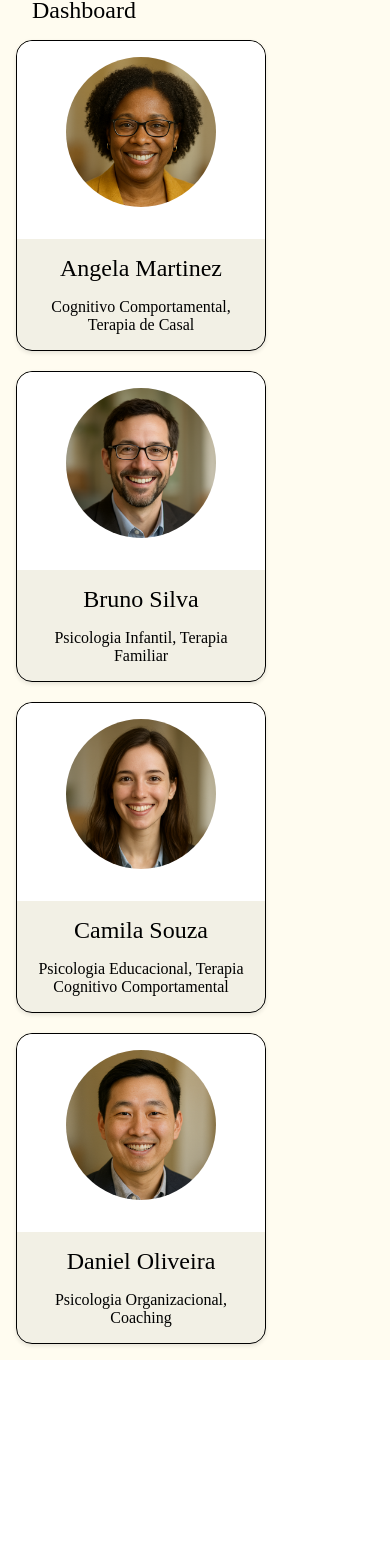
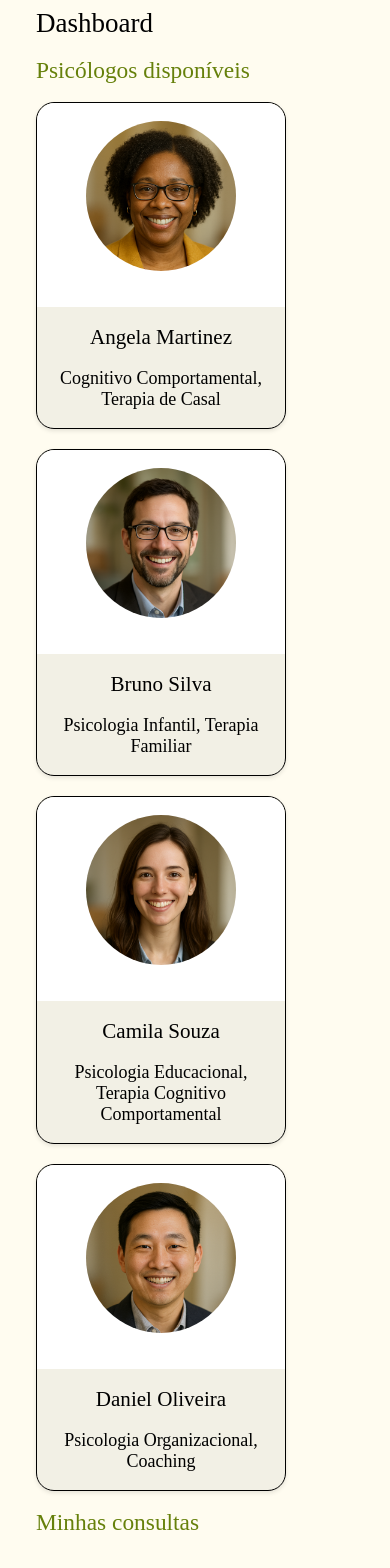
Before and after one commit to LuccaPCS/MindCare, a React (Vite) app: page /dashboard in a window 390 px wide. Shown: the part 87-1655 px from the top of the page. Before the commit the page ends 1447 px from the top, so only its background shows below. Built offline with nearby package versions, Linux system fonts and the light colour scheme.

Commit message:
perfil pro e cliente 0.8

```diff
--- a/src/App.jsx
+++ b/src/App.jsx
@@ -4,8 +4,12 @@ import ChooseProfileSignup from "./pages/choose-profile-signup.jsx";
 import ClientSignupPage from "./pages/client-signup-page.jsx";
 import ProSignupPage from "./pages/pro-signup-page.jsx";
 import ClientDashboardPage from "./pages/client-dashboard-page.jsx";
-import ProfilePage from "./pages/pro-profile-page.jsx";
+import ProDashboardPage from "./pages/pro-dashboard-page.jsx";
+import ClientProfilePage from "./pages/client-profile-page.jsx";
+import ProProfilePage from "./pages/pro-profile-page.jsx";
 
+// Função que simula estado de autenticação:
+// Retorna "pro", "client" ou "none"
 function getAuthStatus() {
   return "client";
 }
@@ -17,25 +21,18 @@ export default function App() {
     <>
       <div className="app-container">
         <Routes>
+          {/* Homepage (depende do estado de autenticação)*/}
           <Route
             path="/"
             element={
-              auth === "pro" ? (
-                <Navigate to="/pro-dashboard" replace />
-              ) : auth === "client" ? (
-                <Navigate to="/client-dashboard" replace />
+              auth === "pro" || auth === "client" ? (
+                <Navigate to="/dashboard" replace />
               ) : (
                 <Navigate to="/login" replace />
               )
             }
           />
-          <Route path="/login" element={<LoginPage />} />
-          <Route
-            path="/choose-profile-signup"
-            element={<ChooseProfileSignup />}
-          />
-          <Route path="/client-signup" element={<ClientSignupPage />} />
-          <Route path="/pro-signup" element={<ProSignupPage />} />
+          {/* Dashboard (depende do perfil de usuário) */}
           <Route
             path="/dashboard"
             element={
@@ -48,11 +45,12 @@ export default function App() {
               )
             }
           />
+          {/* Perfil (depende do perfil de usuário) */}
           <Route
             path="/profile"
             element={
               auth === "client" ? (
-                <ProfilePage />
+                <ClientProfilePage />
               ) : auth === "pro" ? (
                 <Navigate to="/pro-profile" replace />
               ) : (
@@ -60,6 +58,16 @@ export default function App() {
               )
             }
           />
+          {/* Demais rotas */}
+          <Route path="/login" element={<LoginPage />} />
+          <Route
+            path="/choose-profile-signup"
+            element={<ChooseProfileSignup />}
+          />
+          <Route path="/client-signup" element={<ClientSignupPage />} />
+          <Route path="/pro-signup" element={<ProSignupPage />} />
+          <Route path="/pro-dashboard" element={<ProDashboardPage />} />
+          <Route path="/pro-profile" element={<ProProfilePage />} />
         </Routes>
       </div>
     </>
--- a/src/features/Card/card.module.css
+++ b/src/features/Card/card.module.css
@@ -25,7 +25,6 @@
 }
 
 .title {
-  font-size: 1.5rem;
   margin-bottom: 1rem;
 }
 
--- a/src/features/CentralBox/centralbox.module.css
+++ b/src/features/CentralBox/centralbox.module.css
@@ -4,6 +4,7 @@
   border: 1px solid black;
   height: fit-content;
   width: fit-content;
+  max-width: 90vw;
   border-radius: 1rem;
 }
 
--- a/src/pages/client-dashboard-page.jsx
+++ b/src/pages/client-dashboard-page.jsx
@@ -38,19 +38,38 @@ export default function ClientDashboardPage() {
   return (
     <>
       <Navbar visibleLinks={["Login", "Profile"]} />
-      <h2>Dashboard</h2>
+      <h2 style={{ padding: "1rem" }}>Dashboard</h2>
+      <h3
+        style={{
+          padding: "0 0 1rem 1rem",
+          fontSize: "1.3rem",
+          color: "var(--main-green-dark)",
+        }}
+      >
+        Psicólogos disponíveis
+      </h3>
       <div
         style={{
           display: "flex",
           flexDirection: "row",
           flexWrap: "wrap",
           gap: "20px",
+          padding: "0 0 1rem 1rem",
         }}
       >
         {psychologists.map((psychologist) => (
           <ProCard psychologist={psychologist} />
         ))}
       </div>
+      <h3
+        style={{
+          padding: "0 0 1rem 1rem",
+          fontSize: "1.3rem",
+          color: "var(--main-green-dark)",
+        }}
+      >
+        Minhas consultas
+      </h3>
     </>
   );
 }
--- a/src/pages/client-profile-page.jsx
+++ b/src/pages/client-profile-page.jsx
@@ -0,0 +1,10 @@
+import Navbar from "../features/Navbar/navbar.jsx";
+
+export default function ClientProfilePage() {
+  return (
+    <>
+      <Navbar visibleLinks={["Login", "Dashboard"]} />
+      <h2 style={{ padding: "1rem" }}>Perfil</h2>
+    </>
+  );
+}
--- a/src/pages/pro-dashboard-page.jsx
+++ b/src/pages/pro-dashboard-page.jsx
@@ -0,0 +1,19 @@
+import Navbar from "../features/Navbar/navbar.jsx";
+
+export default function ProDashboardPage() {
+  return (
+    <>
+      <Navbar visibleLinks={["Login", "Profile"]} />
+      <h2 style={{ padding: "1rem" }}>Dashboard</h2>
+      <h3
+        style={{
+          padding: "0 0 1rem 1rem",
+          fontSize: "1.3rem",
+          color: "var(--main-green-dark)",
+        }}
+      >
+        Minhas consultas
+      </h3>
+    </>
+  );
+}
--- a/src/pages/pro-profile-page.jsx
+++ b/src/pages/pro-profile-page.jsx
@@ -1,10 +1,10 @@
 import Navbar from "../features/Navbar/navbar.jsx";
 
-export default function ProfilePage() {
+export default function ProProfilePage() {
   return (
     <>
       <Navbar visibleLinks={["Login", "Dashboard"]} />
-      <h2>Profile</h2>
+      <h2 style={{ padding: "1rem" }}>Perfil</h2>
     </>
   );
 }
--- a/src/style-global.css
+++ b/src/style-global.css
@@ -55,6 +55,7 @@ a {
   --background-offwhite: rgb(242, 240, 229);
   --background-grey: rgb(183, 181, 172);
   --main-green: rgb(160, 175, 84);
+  --main-green-dark: rgb(102, 128, 11);
   --light-green: rgb(221, 226, 178);
   --main-salmon: rgb(249, 174, 119);
   --light-salmon: rgb(254, 211, 175);
@@ -74,6 +75,9 @@ a {
   min-height: 100vh;
 }
 
-h2 {
-  padding: 1rem;
+/* Smartphones */
+@media all and (max-width: 480px) {
+  html {
+    font-size: 18px;
+  }
 }
```
